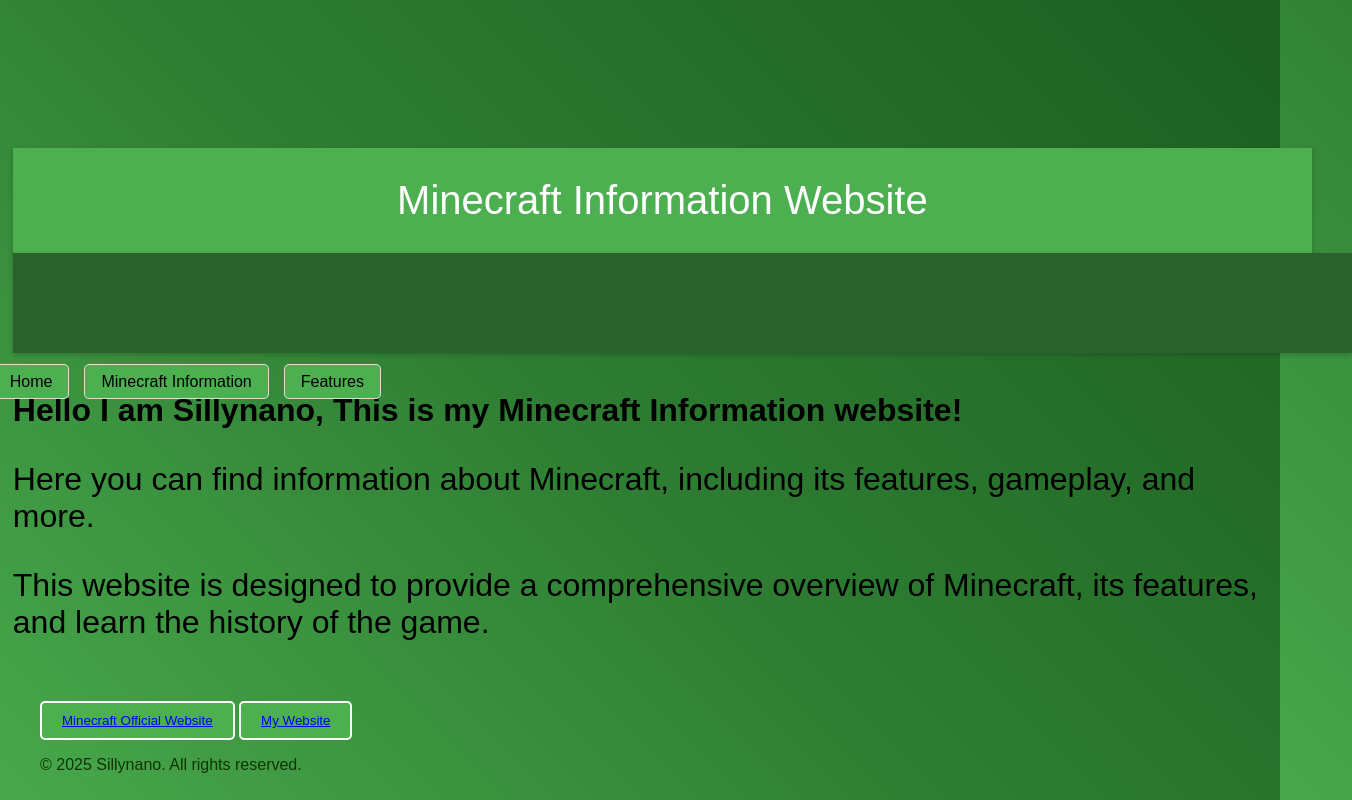
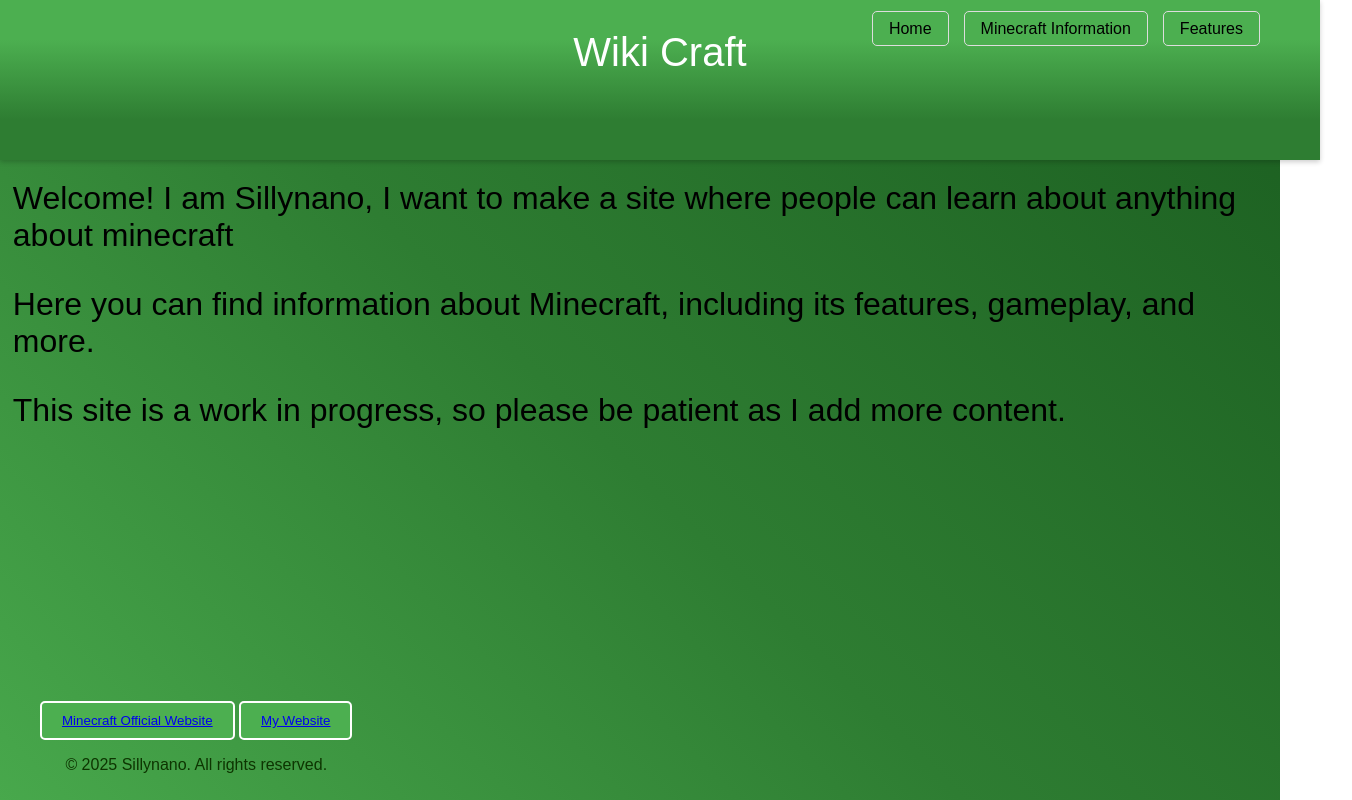
Before and after one commit to sillynano/minecraft, a plain HTML site: page index.html in a window 1280 px wide. Shown: the top 800 px of the page, 1352 px wide, since content can reach past the window. Drawn offline with Linux system fonts and the light colour scheme.

Commit message:
Update top bar text and improve layout styling for consistency

```diff
--- a/index.html
+++ b/index.html
@@ -9,8 +9,7 @@
 </head>
 <body>
     <!-- Top Bar -->
-    <header class="top-bar">Minecraft Information Website</header>
-    <header class="secondary-bar"></header>
+    <header class="top-bar">Wiki Craft</header>
 
     <!-- Navigation Tabs -->
     <nav>
@@ -21,9 +20,9 @@
         </ul>
     </nav>
     <!-- Home Page -->
-    <h1 class="title">Hello I am Sillynano, This is my Minecraft Information website!</h1>
+    <p class="title">Welcome! I am Sillynano, I want to make a site where people can learn about anything about minecraft</p>
     <p class="title">Here you can find information about Minecraft, including its features, gameplay, and more.</p>
-    <p class="title">This website is designed to provide a comprehensive overview of Minecraft, its features, and learn the history of the game.</p>
+    <p class="title">This site is a work in progress, so please be patient as I add more content.</p>
 
     <div class="footer">
         <button type="button"><a href="https://minecraft.net" target="_blank">Minecraft Official Website</a></button>
--- a/style.css
+++ b/style.css
@@ -17,7 +17,7 @@
 
 /* Navigation positioned to top right */
 nav {
-    position: relative;
+    position: fixed         ;
     top: 20px;
     right: 20px;
     z-index: 1000;
@@ -60,36 +60,25 @@
     bottom: 10px;
     left: 20px;
     margin: 0 20px; /* Add horizontal spacing between buttons */
+    text-align: center;
 }
 
 /* Top Bar Styling */
 .top-bar {
-    position: relative;
+    position:fixed;
     top: 0;
     left: 0;
     width: 100%;
-    background-color: #4CAF50; /* Green background */
+    height: 100px; /* Height of the top bar */
     color: white; /* Text color */
     padding: 30px 20px; /* Space inside the bar, reduced padding */
     box-shadow: 0 2px 5px rgba(0, 0, 0, 0.2); /* Shadow effect */
     font-size: 2.5rem; /* Font size for the top bar */
     font-family: 'Quicksand', sans-serif; /* Font family */
     text-align: center; /* Centered text */
+    background: linear-gradient(to top, #2E7D32 25%, #4CAF50 75%);
 }
 
-.secondary-bar {
-    position: relative;
-    top: 0;
-    left: 0;
-    width: 100%;
-    background-color: #2a612c; /* Green background */
-    color: white; /* Text color */
-    padding: 50px 40px; /* Space inside the bar, reduced padding */
-    box-shadow: 0 2px 5px rgba(0, 0, 0, 0.2); /* Shadow effect */
-    font-size: 2.5rem; /* Font size for the top bar */
-    font-family: 'Quicksand', sans-serif; /* Font family */
-    text-align: center; /* Centered text */
-}
 
 
 .title {
```
Also changed, not shown: features/index.html (+1 -1 lines), minecraft/index.html (+1 -1 lines).
